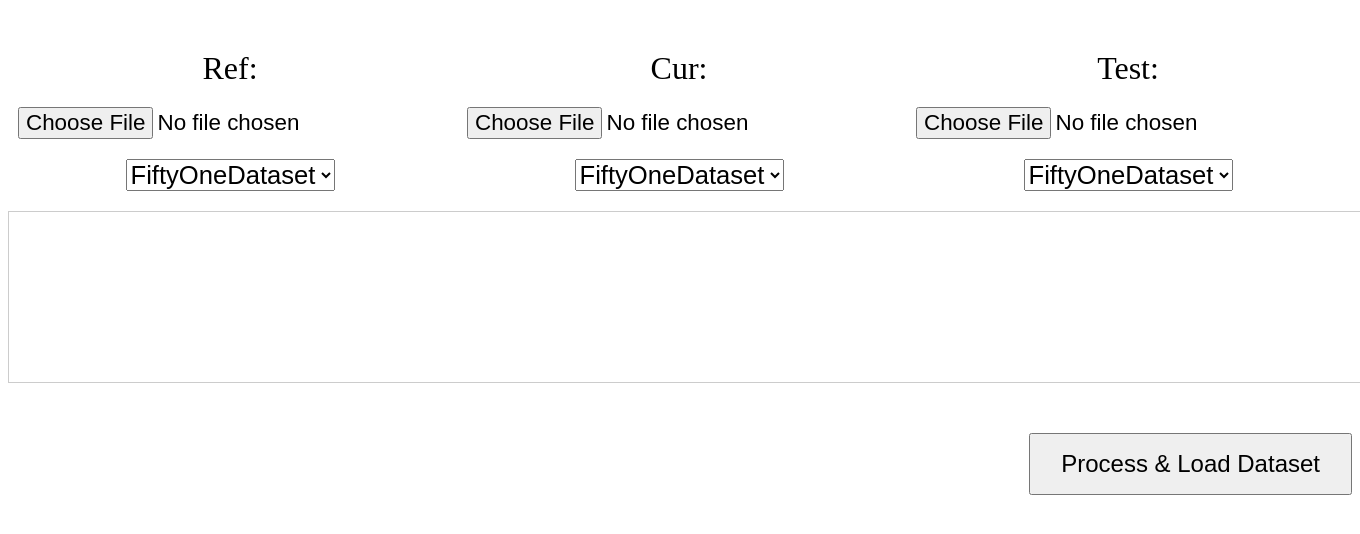
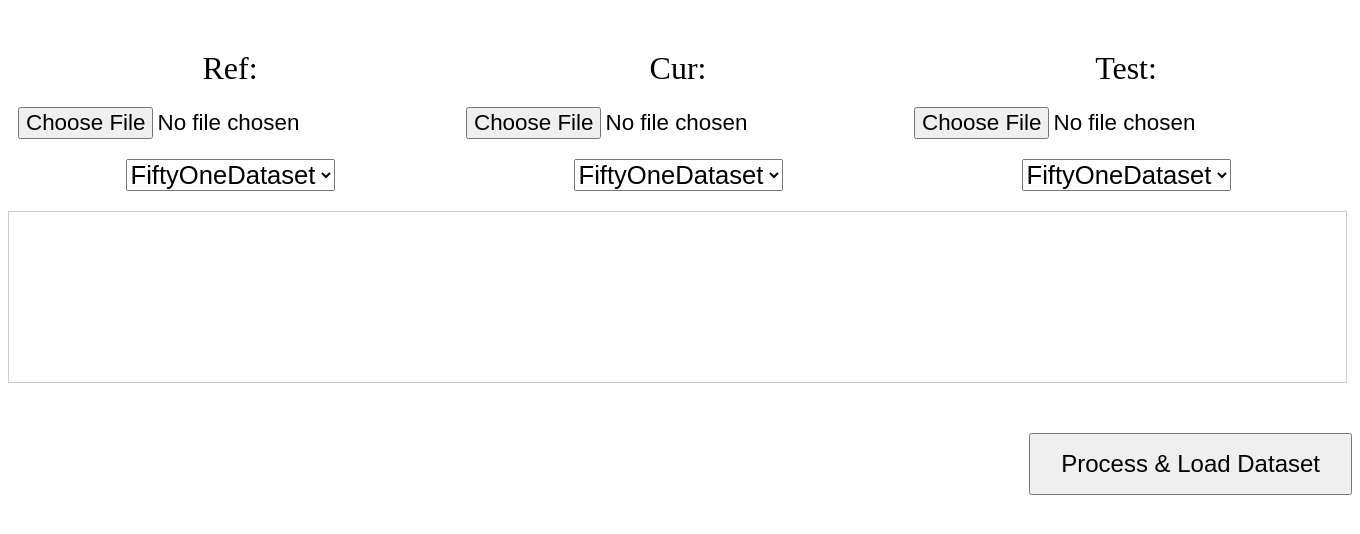
Before and after one commit to againeureka/datadrift_app_engine, a Flask app: page /init_data in a window 1360 px wide. Shown: the top 534 px of the page. Run offline with Flask 3, Linux system fonts and the light colour scheme; parts of the project's set-up code (start-up, migrations or seed data) failed here and were passed over.

Commit message:
[ethicsense] DAF advc : data uplaod fn updating

```diff
--- a/app.py
+++ b/app.py
@@ -60,6 +60,23 @@ def get_views():
 @app.route('/init_data')
 def init_data():
     return render_template('init_data.html')
+
+@app.route('/upload', methods=['POST'])
+def upload_file():
+
+    file_names = []
+
+    for key in request.files:
+        file = request.files[key]
+
+        if file.filename:
+            file_names.append(file.filename)
+            # save file
+            file.save(f'./datasets/downloads/{file.filename}')
+
+
+
+    return f"{file_names}"
 
 @app.route('/dataclinic')
 def home():
@@ -193,4 +210,4 @@ def handle_check_fiftyone_ready():
 
 if __name__ == "__main__":
 
-    socketio.run(app, port=5555, debug=False)
+    socketio.run(app, port=5555, debug=True)
--- a/templates/init_data.html
+++ b/templates/init_data.html
@@ -9,10 +9,10 @@
             display: flex;
             flex-direction: row;
             align-items: center;
+            justify-content: space-between;
             gap: 5px;
             margin-top: 50px;
-            width: 80%;
-            margin-right: auto;
+            width: 98%;
         }
         .upload-section {
             display: flex;
@@ -22,12 +22,12 @@
             font-size: 2em;
         }
         .upload-status {
-            width: 100%;
+            width: 98%;
             height: 150px;
             border: 1px solid #ccc;
             padding: 10px;
             overflow-y: auto;
-            font-size: 2em;
+            font-size: 1.3em;
             color: green;
             margin-top: 20px;
         }
@@ -51,14 +51,22 @@
         select {
             font-size: 0.8em; /* 드롭다운 폰트 크기 증가 */
         }
+        form {
+            display: flex;
+            flex-direction: row;
+            justify-content: space-between;
+            gap: 4px;
+            width: 90%
+        }
     </style>
 </head>
 <body>
     <div class="container">
+        <form id="upload-form" action="/upload" method="post" enctype="multipart/form-data">
             <div class="upload-section">
                 <label for="ref-upload">Ref:</label>
                 <input type="file" id="ref-upload" name="ref-upload" onchange="handleFileUpload('ref')">
-            <select id="format">
+                <select id="ref-format">
                     <option value="FiftyOneDataset">FiftyOneDataset</option>
                     <option value="YOLOv5Dataset">YOLOv5Dataset</option>
                     <option value="RawImageData">RawImageData</option>
@@ -67,7 +75,7 @@
             <div class="upload-section">
                 <label for="cur-upload">Cur:</label>
                 <input type="file" id="cur-upload" name="cur-upload" onchange="handleFileUpload('cur')">
-            <select id="format">
+                <select id="cur-format">
                     <option value="FiftyOneDataset">FiftyOneDataset</option>
                     <option value="YOLOv5Dataset">YOLOv5Dataset</option>
                     <option value="RawImageData">RawImageData</option>
@@ -76,19 +84,24 @@
             <div class="upload-section">
                 <label for="test-upload">Test:</label>
                 <input type="file" id="test-upload" name="test-upload" onchange="handleFileUpload('test')">
-            <select id="format">
+                <select id="test-format">
                     <option value="FiftyOneDataset">FiftyOneDataset</option>
                     <option value="YOLOv5Dataset">YOLOv5Dataset</option>
                     <option value="RawImageData">RawImageData</option>
                 </select>
             </div>
+        </form>
     </div>
     <div id="status-log" class="upload-status"></div>
     <div class="button-container">
-        <button onclick="processAndLoadDataset()">Process & Load Dataset</button>
+        <button type="button" onclick="submitForm()">Process & Load Dataset</button>
     </div>
 
     <script>
+        function submitForm() {
+            document.getElementById('upload-form').submit();
+        }
+
         function handleFileUpload(type) {
             const fileInput = document.getElementById(`${type}-upload`);
             const statusLog = document.getElementById('status-log');
@@ -123,11 +136,6 @@
                 }, 1000);
             });
         }
-
-        function processAndLoadDataset() {
-            // Implement the logic to process and load the dataset
-            alert('Processing and loading dataset...');
-        }
     </script>
 </body>
 </html>
```
Also changed, not shown: 1 other file. Lines whose indentation alone changed are shown as unchanged.
